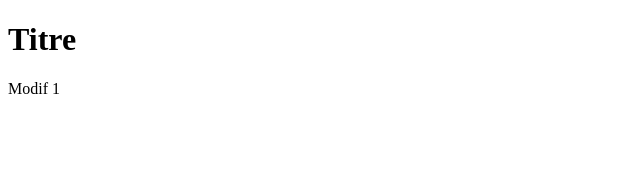
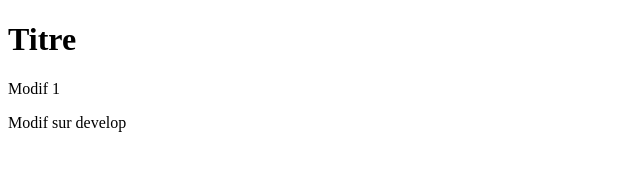
Before and after one commit to damienboiteux/test1, a plain HTML site: page index.html in a window 1280 px wide. Shown: the whole page, without its empty margins (0-640 px from the left). Drawn offline with Linux system fonts and the light colour scheme.

Commit message:
Modifs sur develop

```diff
--- a/index.html
+++ b/index.html
@@ -8,5 +8,6 @@
 <body>
     <h1>Titre</h1>
     <p>Modif 1</p>
+    <p>Modif sur develop</p>
 </body>
 </html>
```
